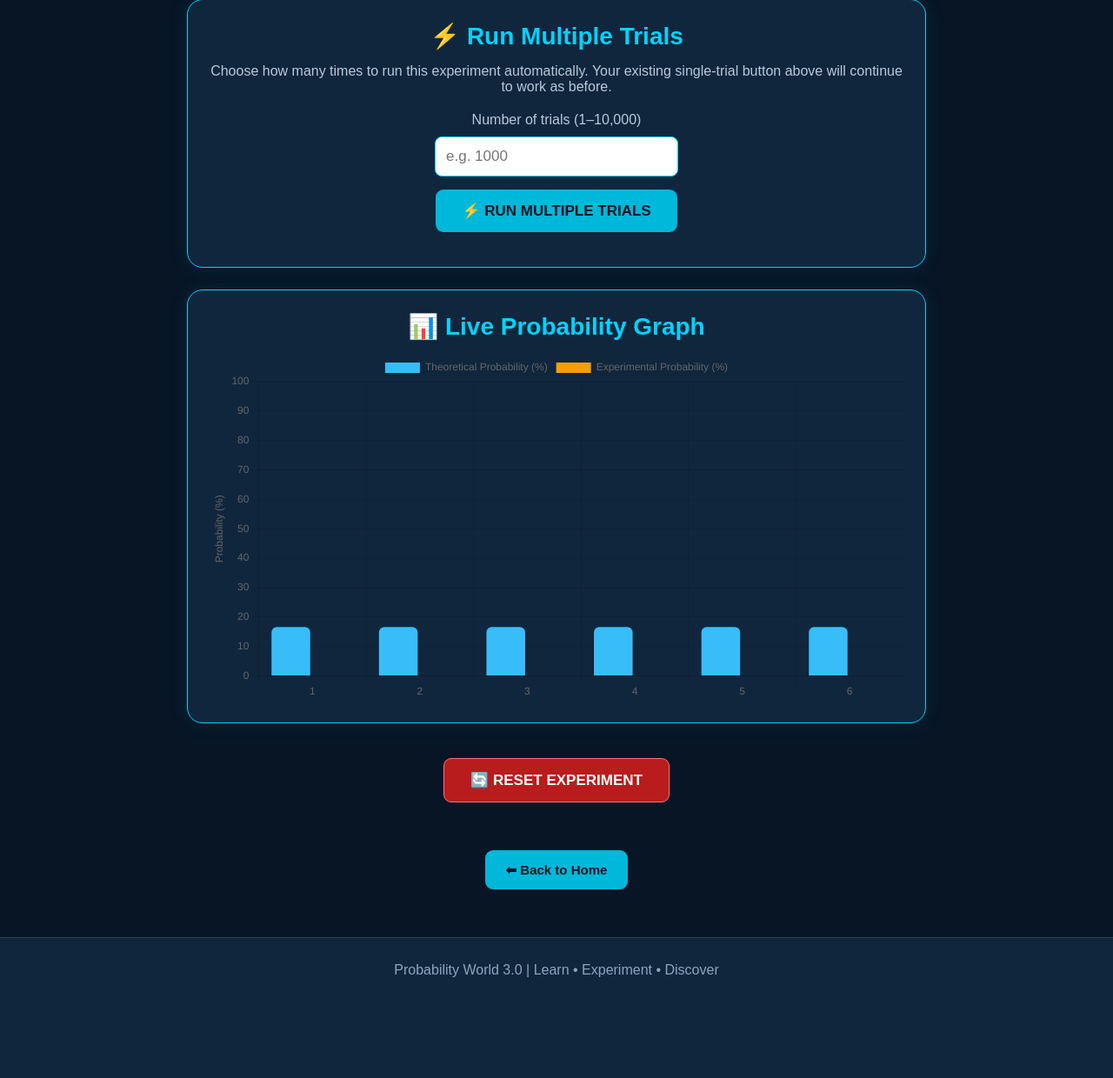
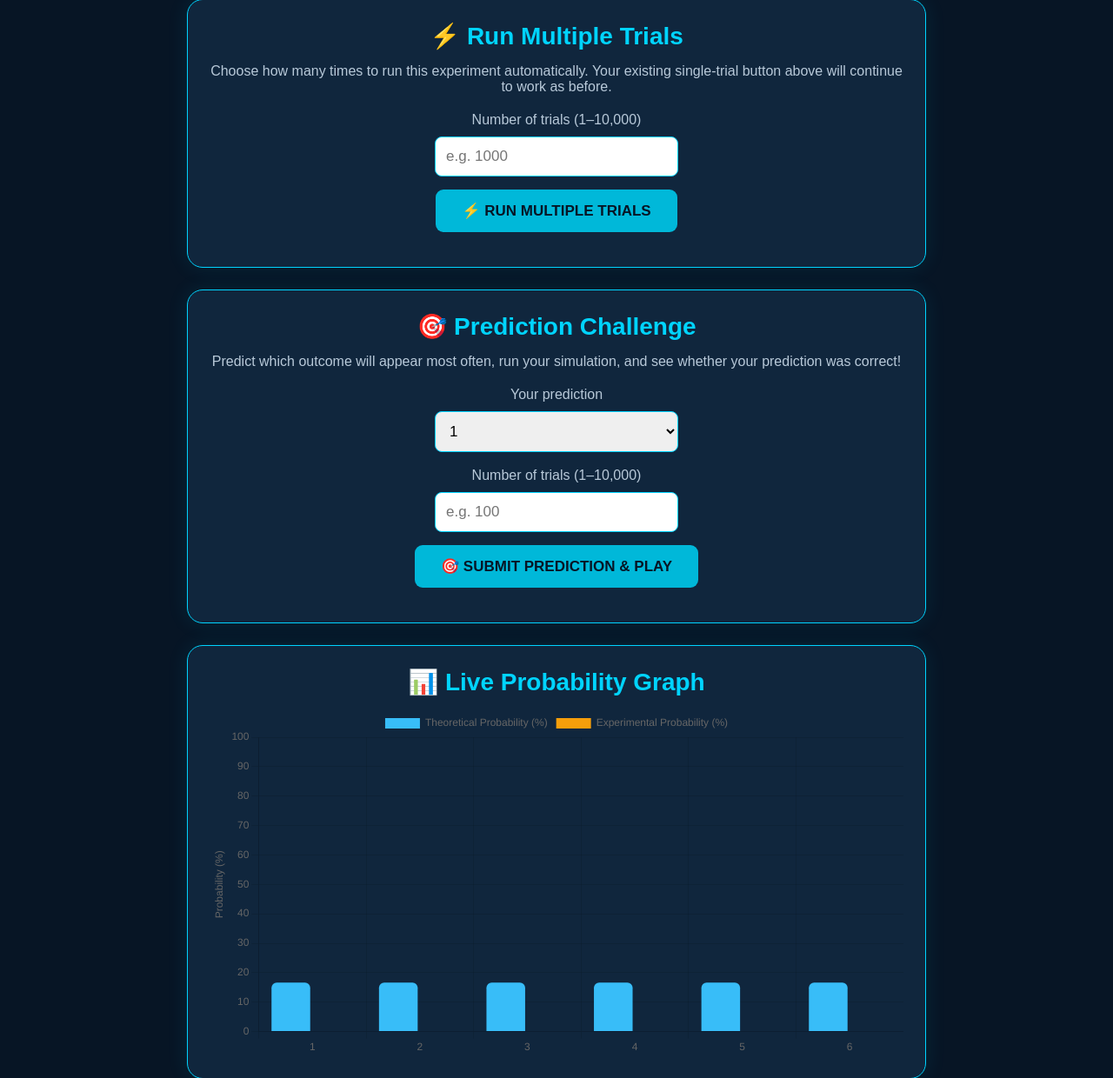
Before and after one commit to probabilityworld-project/Probability-World-Exhibition, a Flask app: page /experiment/dice in a window 1280 px wide. Shown: the part 1070-2310 px from the top of the page at 87% size. Before the commit the page ends 2194 px from the top, so only its background shows below. Run offline with Flask 3, Linux system fonts and the light colour scheme.

Commit message:
Add Prediction Challenge Mode

```diff
--- a/app.py
+++ b/app.py
@@ -48,6 +48,18 @@ def experiment(name):
     # Bulk simulation input (kept separate from the existing single-trial action).
     bulk_trials = 0
     bulk_message = None
+    prediction_trials = 0
+    prediction_result = None
+    prediction_error = None
+
+    prediction_options_map = {
+        "spinner": ["RED", "BLUE", "GREEN", "YELLOW"],
+        "dice": [str(i) for i in range(1, 7)],
+        "coin": ["HEADS", "TAILS"],
+        "card": ["Hearts", "Diamonds", "Clubs", "Spades"]
+    }
+    prediction_options = prediction_options_map[name]
+
     if request.method == "POST" and request.form.get("action") == "bulk":
         try:
             bulk_trials = int(request.form.get("trials", "0"))
@@ -57,6 +69,20 @@ def experiment(name):
         if not 1 <= bulk_trials <= 10000:
             bulk_message = "Please enter a number of trials between 1 and 10,000."
             bulk_trials = 0
+
+    if request.method == "POST" and request.form.get("action") == "prediction":
+        try:
+            prediction_trials = int(request.form.get("prediction_trials", "0"))
+        except (TypeError, ValueError):
+            prediction_trials = 0
+
+        prediction_choice = request.form.get("prediction", "")
+        if not 1 <= prediction_trials <= 10000:
+            prediction_error = "Please enter a number of trials between 1 and 10,000."
+            prediction_trials = 0
+        elif prediction_choice not in prediction_options:
+            prediction_error = "Please select a valid predicted outcome."
+            prediction_trials = 0
 
 
     # =================================
@@ -103,7 +129,26 @@ def experiment(name):
             session["spinner_counts"] = counts
             bulk_message = f"Completed {bulk_trials:,} spinner trials!"
 
-        elif request.method == "POST" and request.form.get("action") != "reset":
+        elif request.method == "POST" and request.form.get("action") == "prediction" and prediction_trials:
+            counts = session["spinner_counts"]
+            prediction_choice = request.form.get("prediction")
+            run_counts = {color: 0 for color in colors}
+            for _ in range(prediction_trials):
+                outcome = random.choice(colors)
+                counts[outcome] += 1
+                run_counts[outcome] += 1
+            session["spinner_spins"] += prediction_trials
+            session["spinner_counts"] = counts
+            highest = max(run_counts.values())
+            winners = [key for key, value in run_counts.items() if value == highest]
+            prediction_result = {
+                "predicted": prediction_choice, "winners": winners,
+                "predicted_count": run_counts[prediction_choice],
+                "max_count": highest, "trials": prediction_trials,
+                "correct": prediction_choice in winners
+            }
+
+        elif request.method == "POST" and request.form.get("action") not in ("reset", "bulk", "prediction"):
             result_index = random.randrange(len(colors))
             result = colors[result_index]
 
@@ -122,6 +167,9 @@ def experiment(name):
             "experiment.html",
             title=title,
             bulk_message=bulk_message,
+            prediction_options=prediction_options,
+            prediction_result=prediction_result,
+            prediction_error=prediction_error,
             graph_labels=colors,
 graph_values=[session["spinner_counts"][color] for color in colors],
             theoretical_values=[25, 25, 25, 25],
@@ -155,7 +203,26 @@ graph_values=[session["spinner_counts"][color] for color in colors],
             session["dice_counts"] = counts
             bulk_message = f"Completed {bulk_trials:,} dice rolls!"
 
-        elif request.method == "POST" and request.form.get("action") != "reset":
+        elif request.method == "POST" and request.form.get("action") == "prediction" and prediction_trials:
+            counts = session["dice_counts"]
+            prediction_choice = request.form.get("prediction")
+            run_counts = {str(i): 0 for i in range(1, 7)}
+            for _ in range(prediction_trials):
+                outcome = str(random.randint(1, 6))
+                counts[outcome] += 1
+                run_counts[outcome] += 1
+            session["dice_total"] += prediction_trials
+            session["dice_counts"] = counts
+            highest = max(run_counts.values())
+            winners = [key for key, value in run_counts.items() if value == highest]
+            prediction_result = {
+                "predicted": prediction_choice, "winners": winners,
+                "predicted_count": run_counts[prediction_choice],
+                "max_count": highest, "trials": prediction_trials,
+                "correct": prediction_choice in winners
+            }
+
+        elif request.method == "POST" and request.form.get("action") not in ("reset", "bulk", "prediction"):
             result = random.randint(1, 6)
 
             session["dice_total"] += 1
@@ -169,6 +236,9 @@ graph_values=[session["spinner_counts"][color] for color in colors],
             "experiment.html",
             title=title,
             bulk_message=bulk_message,
+            prediction_options=prediction_options,
+            prediction_result=prediction_result,
+            prediction_error=prediction_error,
             graph_labels=[str(i) for i in range(1, 7)],
 graph_values=[session["dice_counts"][str(i)] for i in range(1, 7)],
            theoretical_values=[16.67, 16.67, 16.67, 16.67, 16.67, 16.67],
@@ -201,7 +271,26 @@ graph_values=[session["dice_counts"][str(i)] for i in range(1, 7)],
             session["coin_counts"] = counts
             bulk_message = f"Completed {bulk_trials:,} coin tosses!"
 
-        elif request.method == "POST" and request.form.get("action") != "reset":
+        elif request.method == "POST" and request.form.get("action") == "prediction" and prediction_trials:
+            counts = session["coin_counts"]
+            prediction_choice = request.form.get("prediction")
+            run_counts = {"HEADS": 0, "TAILS": 0}
+            for _ in range(prediction_trials):
+                outcome = random.choice(["HEADS", "TAILS"])
+                counts[outcome] += 1
+                run_counts[outcome] += 1
+            session["coin_total"] += prediction_trials
+            session["coin_counts"] = counts
+            highest = max(run_counts.values())
+            winners = [key for key, value in run_counts.items() if value == highest]
+            prediction_result = {
+                "predicted": prediction_choice, "winners": winners,
+                "predicted_count": run_counts[prediction_choice],
+                "max_count": highest, "trials": prediction_trials,
+                "correct": prediction_choice in winners
+            }
+
+        elif request.method == "POST" and request.form.get("action") not in ("reset", "bulk", "prediction"):
             result = random.choice(["HEADS", "TAILS"])
 
             session["coin_total"] += 1
@@ -215,6 +304,9 @@ graph_values=[session["dice_counts"][str(i)] for i in range(1, 7)],
             "experiment.html",
             title=title,
             bulk_message=bulk_message,
+            prediction_options=prediction_options,
+            prediction_result=prediction_result,
+            prediction_error=prediction_error,
             graph_labels=["HEADS", "TAILS"],
 graph_values=[session["coin_counts"][side] for side in ["HEADS", "TAILS"]],
             theoretical_values=[50, 50],
@@ -266,7 +358,37 @@ graph_values=[session["coin_counts"][side] for side in ["HEADS", "TAILS"]],
             session["card_counts"] = counts
             bulk_message = f"Completed {bulk_trials:,} card draws!"
 
-        elif request.method == "POST" and request.form.get("action") != "reset":
+        elif request.method == "POST" and request.form.get("action") == "prediction" and prediction_trials:
+            deck = session["card_deck"]
+            counts = session["card_counts"]
+            prediction_choice = request.form.get("prediction")
+            run_counts = {suit: 0 for suit in suits}
+
+            for _ in range(prediction_trials):
+                if not deck:
+                    deck = [
+                        {"rank": rank, "suit": suit}
+                        for suit in suits
+                        for rank in ranks
+                    ]
+                    random.shuffle(deck)
+                drawn_card = deck.pop()
+                counts[drawn_card["suit"]] += 1
+                run_counts[drawn_card["suit"]] += 1
+
+            session["card_deck"] = deck
+            session["card_total"] += prediction_trials
+            session["card_counts"] = counts
+            highest = max(run_counts.values())
+            winners = [key for key, value in run_counts.items() if value == highest]
+            prediction_result = {
+                "predicted": prediction_choice, "winners": winners,
+                "predicted_count": run_counts[prediction_choice],
+                "max_count": highest, "trials": prediction_trials,
+                "correct": prediction_choice in winners
+            }
+
+        elif request.method == "POST" and request.form.get("action") not in ("reset", "bulk", "prediction"):
             deck = session["card_deck"]
 
             # Create and shuffle a fresh deck
@@ -295,6 +417,9 @@ graph_values=[session["coin_counts"][side] for side in ["HEADS", "TAILS"]],
             "experiment.html",
             title=title,
             bulk_message=bulk_message,
+            prediction_options=prediction_options,
+            prediction_result=prediction_result,
+            prediction_error=prediction_error,
             graph_labels=suits,
 graph_values=[session["card_counts"][suit] for suit in suits],
             theoretical_values=[25, 25, 25, 25],
--- a/templates/experiment.html
+++ b/templates/experiment.html
@@ -566,6 +566,77 @@
         {% endif %}
     </div>
 
+    <div class="lab-panel">
+        <h2>🎯 Prediction Challenge</h2>
+        <p class="lab-description">
+            Predict which outcome will appear most often, run your simulation,
+            and see whether your prediction was correct!
+        </p>
+
+        <form method="POST" class="prediction-form">
+            <input type="hidden" name="action" value="prediction">
+
+            <label for="prediction" style="display:block; margin-bottom:10px; color:#b8c9d9;">
+                Your prediction
+            </label>
+            <select
+                id="prediction"
+                name="prediction"
+                required
+                style="width:min(280px, 90%); padding:12px; border-radius:8px; border:1px solid #00d4ff; font-size:17px; margin-bottom:18px;"
+            >
+                {% for option in prediction_options %}
+                    <option value="{{ option }}">{{ option }}</option>
+                {% endfor %}
+            </select>
+
+            <label for="prediction_trials" style="display:block; margin-bottom:10px; color:#b8c9d9;">
+                Number of trials (1–10,000)
+            </label>
+            <input
+                id="prediction_trials"
+                name="prediction_trials"
+                type="number"
+                min="1"
+                max="10000"
+                step="1"
+                required
+                placeholder="e.g. 100"
+                style="width:min(280px, 90%); padding:12px; border-radius:8px; border:1px solid #00d4ff; font-size:17px;"
+            >
+            <br>
+            <button class="lab-button" type="submit">
+                🎯 SUBMIT PREDICTION & PLAY
+            </button>
+        </form>
+
+        {% if prediction_error %}
+            <div class="result">{{ prediction_error }}</div>
+        {% endif %}
+
+        {% if prediction_result %}
+            <div class="result">
+                {% if prediction_result.correct %}
+                    🎉 Correct prediction!
+                {% else %}
+                    🙂 Good try! Better luck next time.
+                {% endif %}
+            </div>
+            <p>
+                Your prediction: <strong>{{ prediction_result.predicted }}</strong>
+            </p>
+            <p>
+                Actual most frequent outcome(s):
+                <strong>{{ prediction_result.winners | join(", ") }}</strong>
+            </p>
+            <p>
+                Your predicted outcome appeared
+                <strong>{{ prediction_result.predicted_count }}</strong>
+                time(s) out of {{ prediction_result.trials }} trials.
+            </p>
+        {% endif %}
+    </div>
+
     <div class="lab-panel" style="margin-top: 25px;">
         <h2>📊 Live Probability Graph</h2>
         <canvas id="probabilityChart"
```
